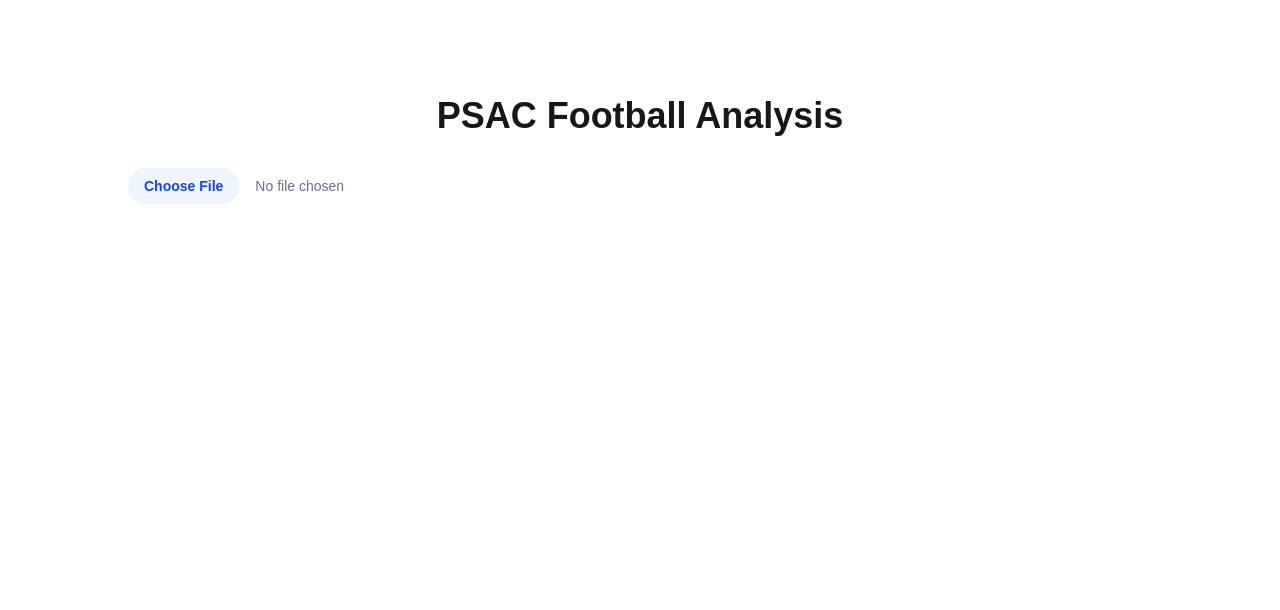
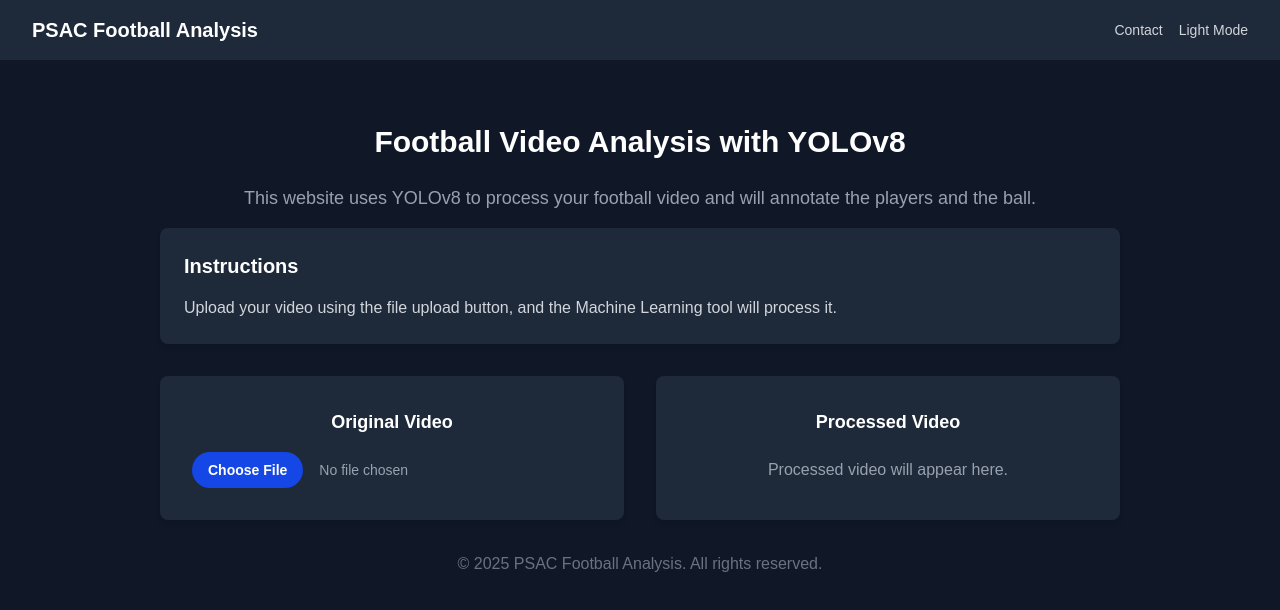
Before and after one commit to johnseibert19/PSAC-Football-Analysis, a Next.js app in the folder psac-football-analysis/: page / in a window 1280 px wide. Shown: the top 610 px of the page. Built offline with nearby package versions, Linux system fonts and the light colour scheme.

Commit message:
stlying changes

```diff
--- a/psac-football-analysis/src/app/page.tsx
+++ b/psac-football-analysis/src/app/page.tsx
@@ -1,3 +1,7 @@
+
+
+
+
 'use client';
 
 import React, { useState, useRef } from 'react';
@@ -108,43 +112,59 @@
   };
 
   return (
-    <main className="flex min-h-screen flex-col items-center justify-between p-24">
-      <div className="z-10 max-w-5xl w-full items-center justify-between font-mono text-sm">
-        <h1 className="text-4xl font-bold mb-8 text-center">PSAC Football Analysis</h1>
+    <main className="flex min-h-screen flex-col items-center justify-start bg-gray-900 text-white">
+      {/* Top Navigation Bar */}
+      <div className="bg-gray-800 w-full py-4 px-8 flex justify-between items-center">
+        <span className="font-bold text-xl">PSAC Football Analysis</span>
+        <div>
+          <button className="text-sm text-gray-300 hover:text-white mr-4">Contact</button>
+          <button className="text-sm text-gray-300 hover:text-white">Light Mode</button>
+        </div>
+      </div>
 
-        <div className="mb-8">
+      <div className="max-w-5xl w-full py-16 px-8">
+        <h1 className="text-3xl font-bold mb-6 text-center">Football Video Analysis with YOLOv8</h1>
+        <p className="text-lg text-gray-400 mb-4 text-center">This website uses YOLOv8 to process your football video and will annotate the players and the ball.</p>
+        <div className="bg-gray-800 rounded-lg shadow-md p-6 mb-8">
+          <h2 className="text-xl font-semibold mb-4">Instructions</h2>
+          <p className="text-gray-300">Upload your video using the file upload button, and the Machine Learning tool will process it.</p>
+        </div>
+
+        <div className="grid grid-cols-1 md:grid-cols-2 gap-8 mb-8">
+          <div className="bg-gray-800 rounded-lg shadow-md p-8 flex flex-col items-center justify-start">
+            <h2 className="text-lg font-semibold mb-4">Original Video</h2>
+            <div className="w-full">
               <input
                 type="file"
                 onChange={handleFileChange}
                 accept="video/*"
-            className="block w-full text-sm text-gray-500
-              file:mr-4 file:py-2 file:px-4
-              file:rounded-full file:border-0
-              file:text-sm file:font-semibold
-              file:bg-blue-50 file:text-blue-700
-              hover:file:bg-blue-100"
+                className="block w-full text-sm text-gray-400 file:mr-4 file:py-2 file:px-4 file:rounded-full file:border-0 file:text-sm file:font-semibold file:bg-blue-700 file:text-white hover:file:bg-blue-600"
               />
               {file && (
                 <button
                   onClick={handleUpload}
                   disabled={state.isProcessing}
-              className="mt-4 px-4 py-2 bg-blue-500 text-white rounded hover:bg-blue-600 disabled:bg-gray-400"
+                  className="mt-4 px-6 py-3 bg-blue-700 text-white rounded-full hover:bg-blue-600 disabled:bg-gray-600 w-full"
                 >
-              {state.isProcessing ? 'Processing...' : 'Upload'}
+                  {state.isProcessing ? 'Processing...' : 'Upload Video'}
                 </button>
               )}
             </div>
+          </div>
 
+          <div className="bg-gray-800 rounded-lg shadow-md p-8 flex flex-col items-center justify-start">
+            <h2 className="text-lg font-semibold mb-4">Processed Video</h2>
+            <div className="w-full flex-grow flex flex-col items-center justify-center">
               {state.error && (
-          <div className="bg-red-100 border border-red-400 text-red-700 px-4 py-3 rounded relative mb-4">
+                <div className="bg-red-700 text-white px-4 py-2 rounded relative mb-4 w-full text-center">
                   {state.error}
                 </div>
               )}
 
               {state.isProcessing && (
-          <div className="mb-4">
-            <p className="text-gray-700">Processing video... {state.progress}%</p>
-            <div className="w-full bg-gray-200 rounded-full h-2.5">
+                <div className="mb-4 w-full">
+                  <p className="text-gray-400 mb-2 text-center">Processing video... {state.progress}%</p>
+                  <div className="bg-gray-700 rounded-full h-2.5">
                     <div
                       className="bg-blue-600 h-2.5 rounded-full transition-all duration-300"
                       style={{ width: `${state.progress}%` }}
@@ -154,18 +174,27 @@
               )}
 
               {state.videoUrl && (
-          <div className="mt-8">
-            <h2 className="text-2xl font-bold mb-4">Processed Video</h2>
+                <div className="mt-4 w-full aspect-video">
                   <video
                     ref={videoRef}
                     controls
-              className="w-full rounded-lg shadow-lg"
+                    className="w-full h-full rounded-lg shadow-lg object-fit-contain"
                     src={state.videoUrl}
                   >
                     Your browser does not support the video tag.
                   </video>
                 </div>
               )}
+              {!state.isProcessing && !state.videoUrl && !state.error && (
+                <p className="text-gray-400 text-center">Processed video will appear here.</p>
+              )}
+            </div>
+          </div>
+        </div>
+
+        <footer className="text-center text-gray-500 mt-8">
+          <p>&copy; 2025 PSAC Football Analysis. All rights reserved.</p>
+        </footer>
       </div>
     </main>
   );
```
Lines whose indentation alone changed are shown as unchanged.
